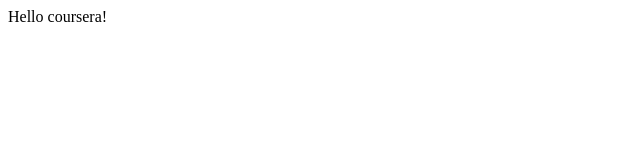
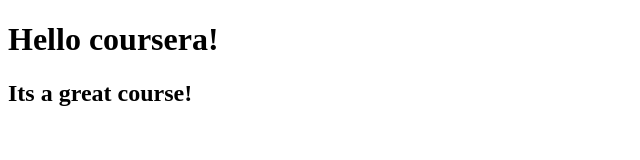
Before and after one commit to Tator2051/coursera-test, a plain HTML site: page site/index.html in a window 1280 px wide. Shown: the whole page, without its empty margins (0-640 px from the left). Drawn offline with Linux system fonts and the light colour scheme.

Commit message:
Small addition

```diff
--- a/site/index.html
+++ b/site/index.html
@@ -4,6 +4,7 @@
 	<title>Hello coursera</title>
 </head>
 <body>
-Hello coursera!
+	<h1>Hello coursera!</h1>
+	<h2>Its a great course!</h2>
 </body>
 </html>
```
